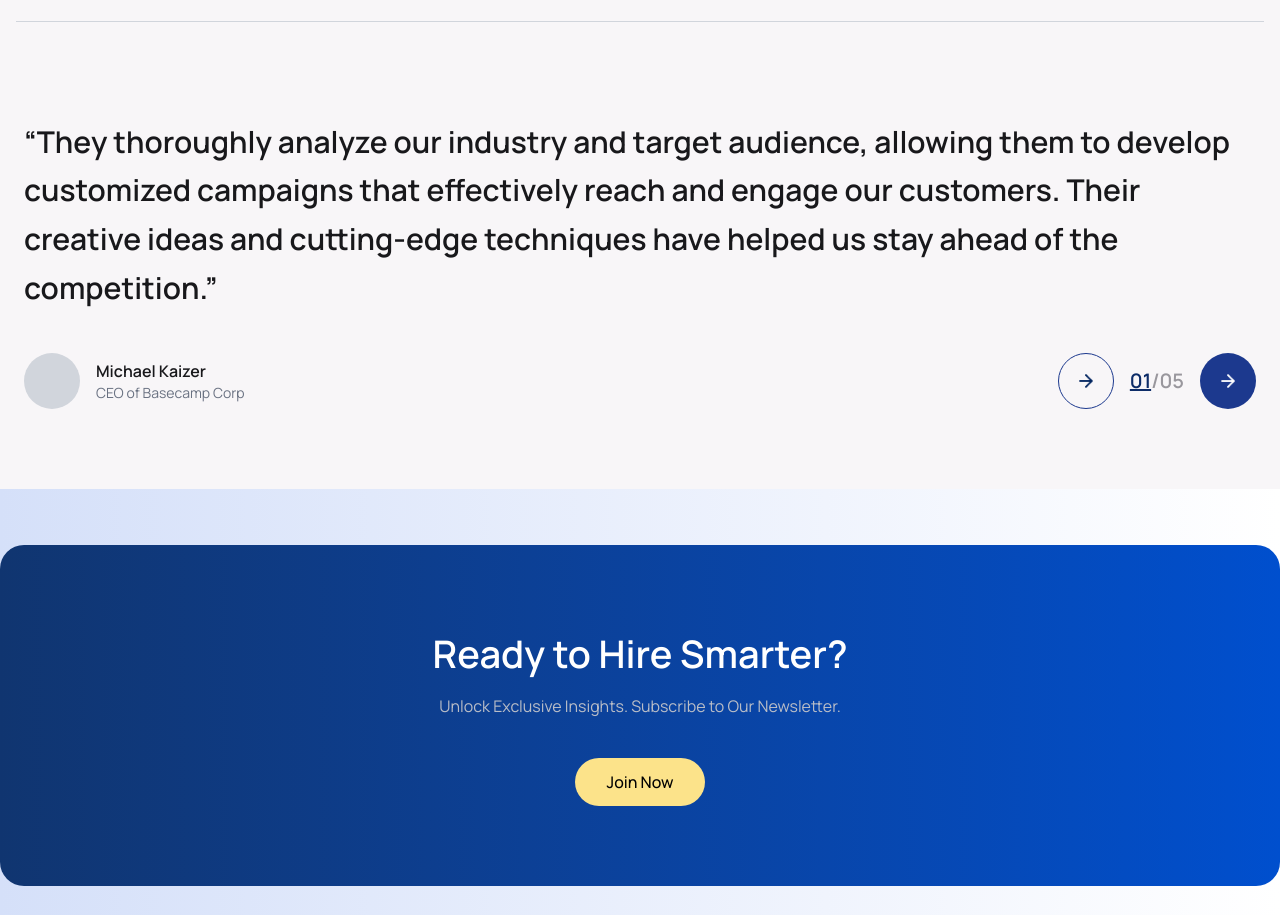
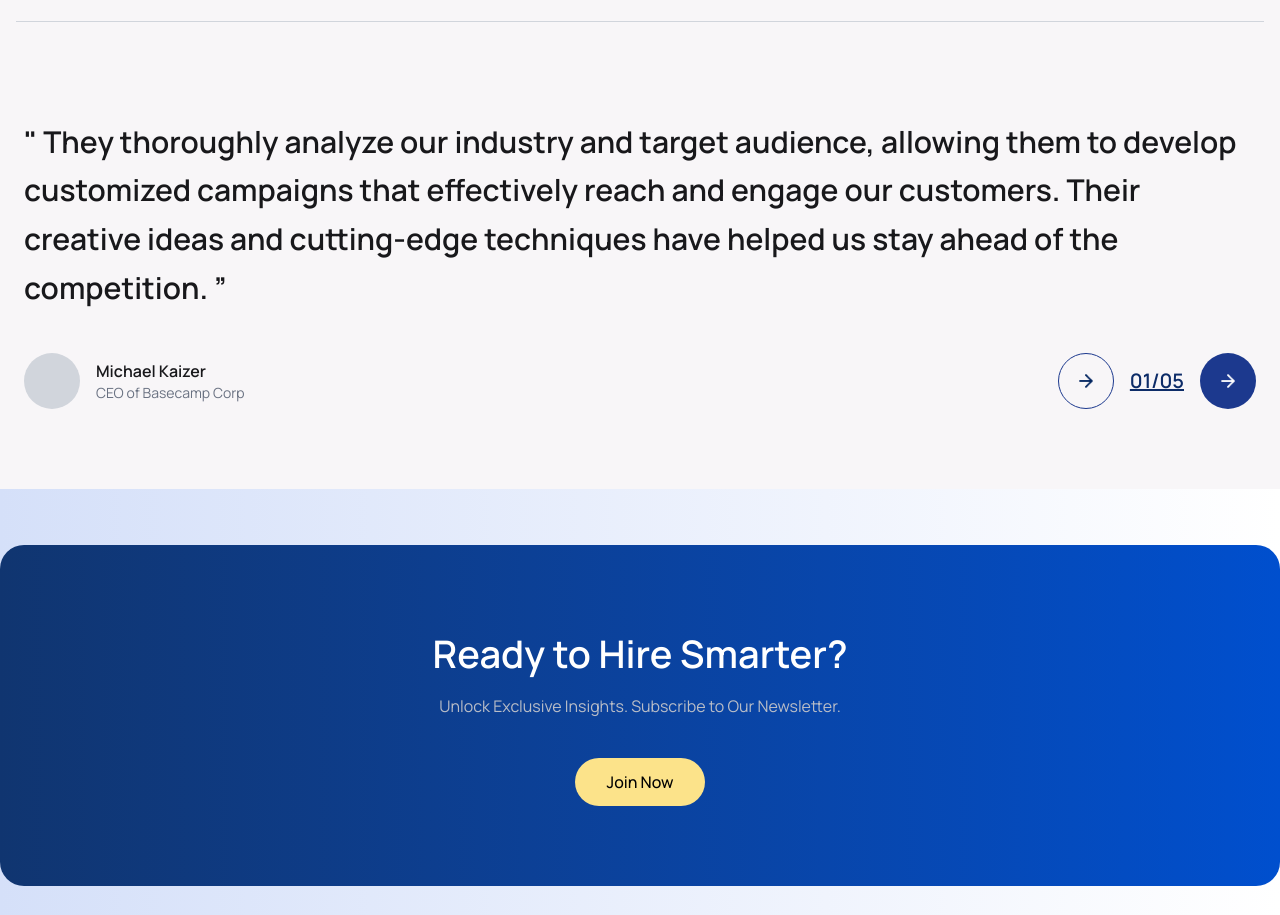
Before and after one commit to Jahiduiuius/AI-powered-web-application-update, a plain HTML site: page index.html in a window 1280 px wide. Shown: the part 3768-4683 px from the top of the page. Drawn offline with nearby package versions, Linux system fonts and the light colour scheme.

Commit message:
dynamic  quote section

```diff
--- a/index.html
+++ b/index.html
@@ -436,7 +436,7 @@
    <!-- ai team start -->
    <section class="max-w-[1280px] mx-auto px-6 py-20">
     <!-- Quote -->
-    <blockquote class="text-4xl md:text-3xl font-semibold leading-relaxed mb-10">
+    <blockquote id="testimonial-text" class="text-4xl md:text-3xl font-semibold leading-relaxed mb-10">
       “They thoroughly analyze our industry and target audience, allowing
       them to develop customized campaigns that effectively reach and engage
       our customers. Their creative ideas and cutting-edge techniques have
@@ -449,25 +449,25 @@
       <div class="flex items-center gap-4">
         <div class="w-14 h-14 rounded-full bg-gray-300"></div>
         <div>
-          <p class="font-semibold">Michael Kaizer</p>
-          <p class="text-sm text-gray-500">CEO of Basecamp Corp</p>
+          <p id="author-name" class="font-semibold">Michael Kaizer</p>
+          <p id="author-title" class="text-sm text-gray-500">CEO of Basecamp Corp</p>
         </div>
       </div>
 
       <!-- Pagination Arrows -->
       <div class="flex items-center space-x-4">
         <!-- Left Arrow -->
-        <button class="w-14 h-14 rounded-full border border-blue-900 text-blue-900 flex items-center justify-center hover:bg-blue-100 transition">
+        <button id="prev-btn" class="w-14 h-14 rounded-full border border-blue-900 text-blue-900 flex items-center justify-center hover:bg-blue-100 transition">
           <img src="Assets/arrow-right (1).png" alt="Previous" class="rotate-180 w-5" />
         </button>
 
         <!-- Pagination Count -->
         <span class="text-xl font-semibold text-[#99979d]">
-          <span class="text-[#0d2c68] underline">01</span>/05
+          <span id="counter" class="text-[#0d2c68] underline">01</span>
         </span>
 
         <!-- Right Arrow -->
-        <button class="w-14 h-14 rounded-full bg-blue-900 text-white flex items-center justify-center hover:bg-blue-800 transition">
+        <button id="next-btn" class="w-14 h-14 rounded-full bg-blue-900 text-white flex items-center justify-center hover:bg-blue-800 transition">
           <img src="Assets/arrow-right.png" alt="Next" class="w-5" />
         </button>
       </div>
@@ -565,5 +565,6 @@
 </div>
         <script src="aicoach.js"></script>
         <script src="card.js"></script>
+        <script src="testimonial.js"></script>
     </body>
     </html>
--- /dev/null
+++ b/testimonial.js
@@ -0,0 +1,56 @@
+document.addEventListener("DOMContentLoaded", function () {
+    const testimonials = [
+      {
+        text: "They thoroughly analyze our industry and target audience, allowing them to develop customized campaigns that effectively reach and engage our customers. Their creative ideas and cutting-edge techniques have helped us stay ahead of the competition.",
+        name: "Michael Kaizer",
+        title: "CEO of Basecamp Corp",
+      },
+      {
+        text: "The team was incredible in delivering results. Their strategic approach made a noticeable impact in our metrics.",
+        name: "Jane Smith",
+        title: "CMO of TechNova",
+      },
+      {
+        text: "Exceptional service and dedication. Their insights changed how we operate for the better.",
+        name: "John Doe",
+        title: "Founder of BrightApps",
+      },
+      {
+        text: "We’ve worked with many marketing teams, but this one stands out. Their efficiency and creativity are unmatched.",
+        name: "Emily Chang",
+        title: "Marketing Lead at VisionX",
+      },
+      {
+        text: "A game-changing experience for our brand. They delivered beyond expectations and always kept us informed.",
+        name: "Robert Lin",
+        title: "Director at SoftSphere Inc",
+      }
+    ];
+
+    let currentIndex = 0;
+
+    const textElement = document.getElementById("testimonial-text");
+    const nameElement = document.getElementById("author-name");
+    const titleElement = document.getElementById("author-title");
+    const counterElement = document.getElementById("counter");
+
+    function updateTestimonial() {
+      const current = testimonials[currentIndex];
+      textElement.textContent = `" ${current.text} ”`;
+      nameElement.textContent = current.name;
+      titleElement.textContent = current.title;
+      counterElement.textContent = `${String(currentIndex + 1).padStart(2, "0")}/${String(testimonials.length).padStart(2, "0")}`;
+    }
+
+    document.getElementById("prev-btn").addEventListener("click", function () {
+      currentIndex = (currentIndex - 1 + testimonials.length) % testimonials.length;
+      updateTestimonial();
+    });
+
+    document.getElementById("next-btn").addEventListener("click", function () {
+      currentIndex = (currentIndex + 1) % testimonials.length;
+      updateTestimonial();
+    });
+
+    updateTestimonial();
+  });
```
